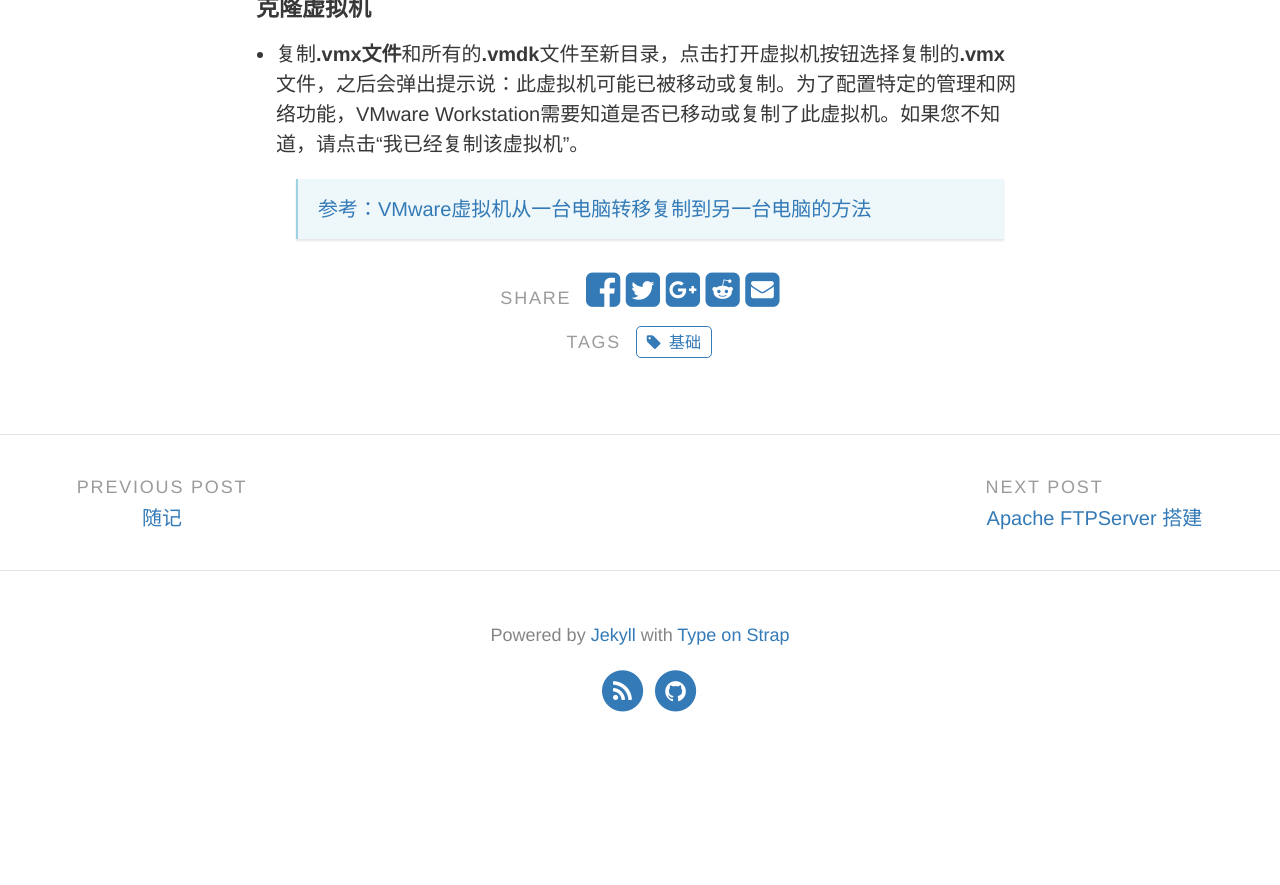
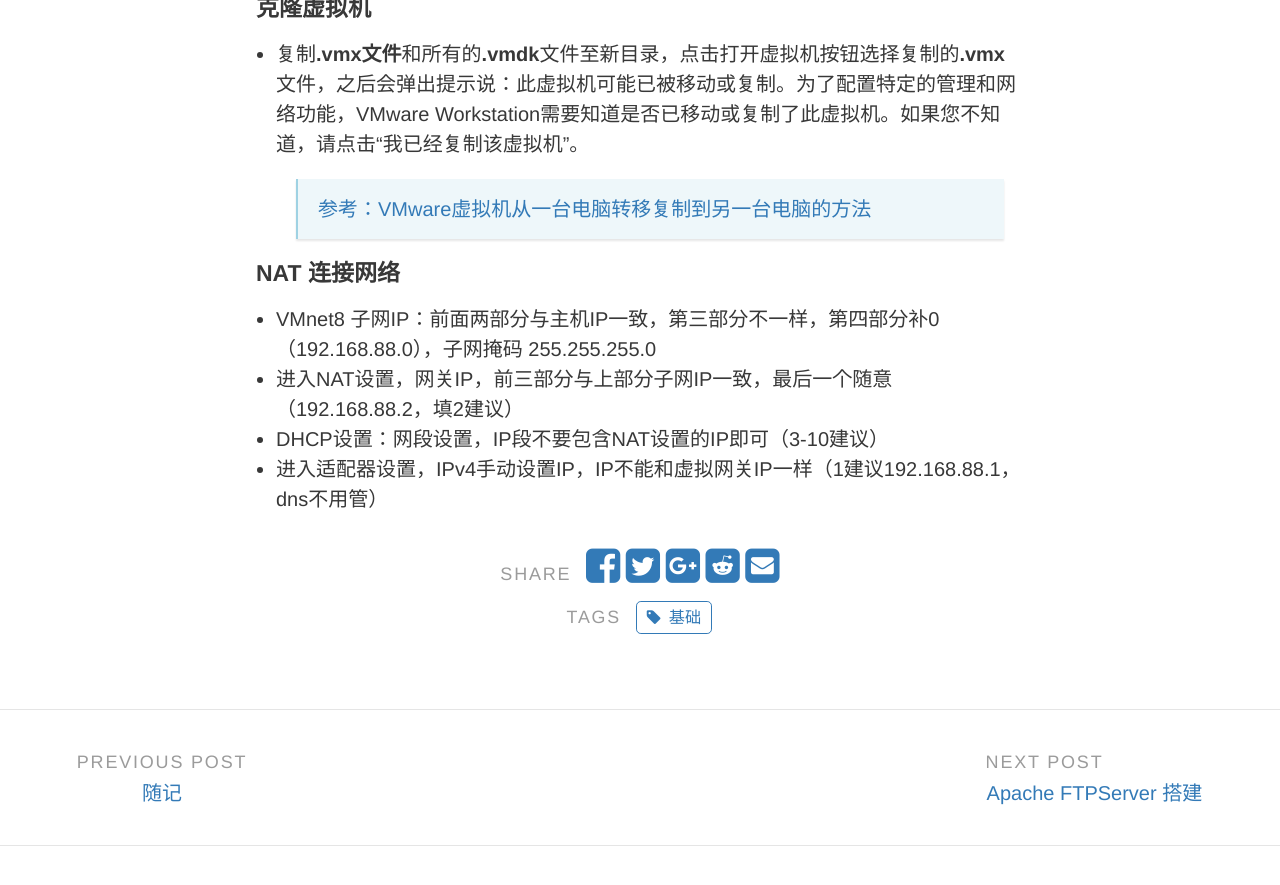
Before and after one commit to Air-s/blog, a Jekyll site: the page built from _posts/2020-5-30-VM一些设置.md, in a window 1280 px wide and 900 px high, scrolled down 877 px. Shown: the top 885 px of the window. Built offline with Jekyll 4.4.1, drawn with Linux system fonts in a browser that asks for light colours; nearby versions of some CDN libraries; library files that are not in the unit come from our copies; before the commit the page ends 1661 px from its top, so only the background shows below that.

Commit message:
Update 2020-5-30-VM一些设置.md

```diff
--- a/_posts/2020-5-30-VM一些设置.md
+++ b/_posts/2020-5-30-VM一些设置.md
@@ -31,3 +31,11 @@ excerpt_separator: <!--more-->
 - 复制**.vmx文件**和所有的**.vmdk**文件至新目录，点击打开虚拟机按钮选择复制的**.vmx**文件，之后会弹出提示说：此虚拟机可能已被移动或复制。为了配置特定的管理和网络功能，VMware Workstation需要知道是否已移动或复制了此虚拟机。如果您不知道，请点击“我已经复制该虚拟机”。
 
   > [参考：VMware虚拟机从一台电脑转移复制到另一台电脑的方法](https://www.hack520.com/vmware-copy-vmx-vmdk.html)
+
+#### NAT 连接网络
+
+- VMnet8 子网IP：前面两部分与主机IP一致，第三部分不一样，第四部分补0（192.168.88.0），子网掩码 255.255.255.0
+- 进入NAT设置，网关IP，前三部分与上部分子网IP一致，最后一个随意（192.168.88.2，填2建议）
+- DHCP设置：网段设置，IP段不要包含NAT设置的IP即可（3-10建议）
+
+- 进入适配器设置，IPv4手动设置IP，IP不能和虚拟网关IP一样（1建议192.168.88.1，dns不用管）
```
